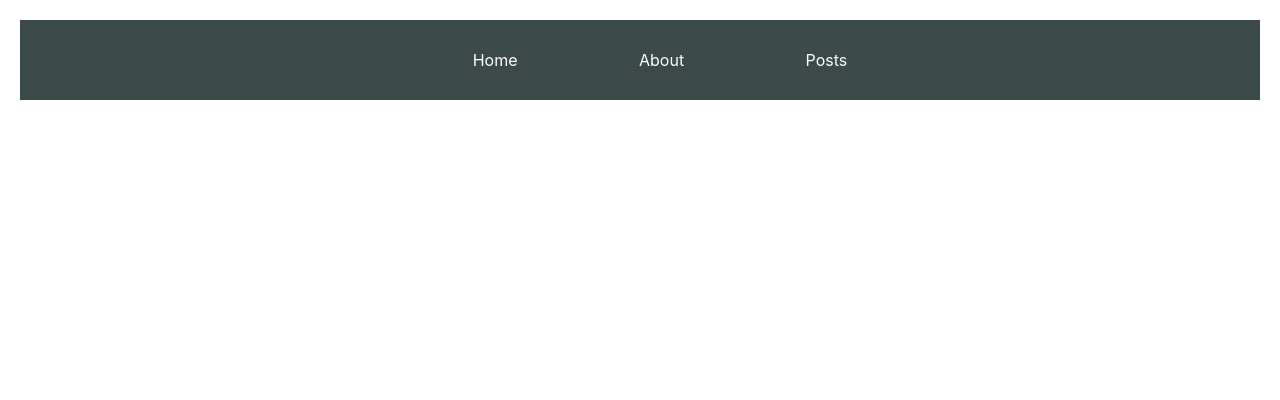
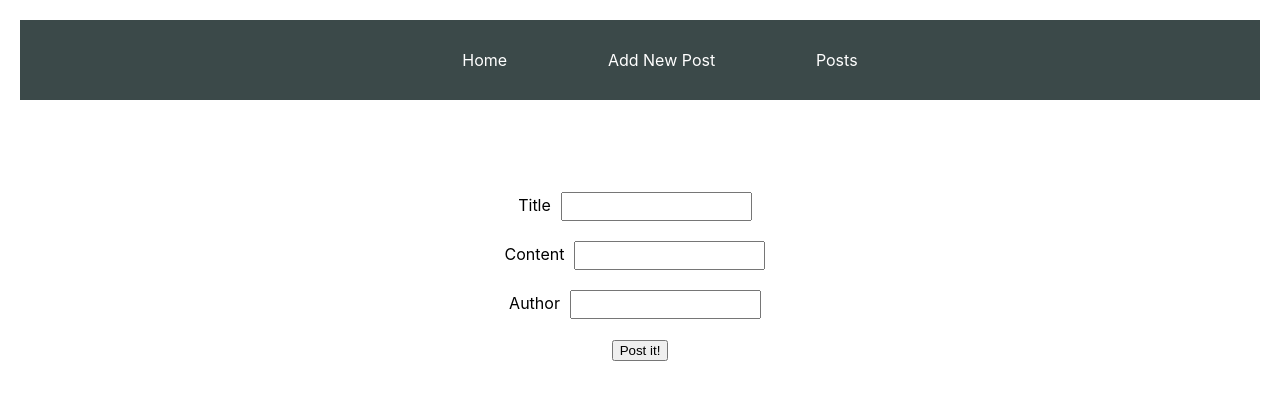
Before and after one commit to katherinebl/react-aepi-blog, a React (Create React App) app in the folder blog-test/: page /new in a window 1280 px wide. Shown: the top 400 px of the page. Built offline with nearby package versions, Linux system fonts and the light colour scheme.

Commit message:
Added react-hook-form to get data from user

```diff
--- a/blog-test/package.json
+++ b/blog-test/package.json
@@ -9,6 +9,7 @@
     "axios": "^0.21.1",
     "react": "^17.0.1",
     "react-dom": "^17.0.1",
+    "react-hook-form": "^6.15.4",
     "react-router-dom": "^5.2.0",
     "react-scripts": "4.0.3",
     "web-vitals": "^1.0.1"
--- a/blog-test/src/App.css
+++ b/blog-test/src/App.css
@@ -9,6 +9,21 @@
   margin-top: 0;
   padding-top: 2em;
   text-align: center;
+}
+
+.App form {
+  margin: 2em auto;
+  padding: 40px;
+  height: 100%;
+}
+
+.App form .form-control{
+  margin: 20px auto;
+}
+
+.App form input{
+  padding: 5px;
+  margin: 0 10px;
 }
 
 .nav {
--- a/blog-test/src/App.js
+++ b/blog-test/src/App.js
@@ -4,7 +4,7 @@ import PostsList from './components/PostsList';
 import PostDetail from './components/PostDetail';
 import Nav from './components/Nav';
 import Home from './components/Home';
-import About from './components/About';
+import Form from './components/Form';
 
 function App() {
   return (
@@ -13,7 +13,7 @@ function App() {
         <Nav />
         <Switch>
           <Route exact path="/" component={Home}/>
-          <Route path="/about" component={About}/>
+          <Route path="/new" component={Form}/>
           <Route exact path="/posts" component={PostsList}/>
           <Route path="/posts/:id" component={PostDetail}/>
         </Switch>
--- a/blog-test/src/components/About.jsx
+++ /dev/null
@@ -1,8 +0,0 @@
-export default function About() {
-  return (
-    <div>
-      <h2>About</h2>
-      <p>This is a blog exercise made with React JS</p>
-    </div>
-  )
-}
--- /dev/null
+++ b/blog-test/src/components/Form.jsx
@@ -0,0 +1,30 @@
+import { useForm } from "react-hook-form";
+export default function Form(){
+
+  const { register, handleSubmit, errors } = useForm();
+
+  const onSubmit = (data) => {
+    console.log(data);
+  };
+
+  return (
+    <form onSubmit={handleSubmit(onSubmit)}>
+      <div className="form-control">
+        <label>Title</label>
+        <input type="text" name="title" ref={register} />
+      </div>
+      <div className="form-control">
+        <label>Content</label>
+        <input type="text" name="content" ref={register} />
+      </div>
+      <div className="form-control">
+        <label>Author</label>
+        <input type="text" name="author" ref={register} />
+      </div>
+      <div className="form-control">
+        <label></label>
+        <button type="submit">Post it!</button>
+      </div>
+    </form>
+  );
+}
--- a/blog-test/src/components/Home.jsx
+++ b/blog-test/src/components/Home.jsx
@@ -2,6 +2,7 @@ export default function Home() {
   return (
     <div>
       <h1>Blog App</h1>
+      <h2>This is a blog exercise made with React JS</h2>
     </div>
   )
 }
--- a/blog-test/src/components/Nav.jsx
+++ b/blog-test/src/components/Nav.jsx
@@ -15,8 +15,8 @@ export default function Nav() {
           <li>Home</li>
         </Link>
 
-        <Link to="/about" style={navStyle}>
-          <li>About</li>
+        <Link to="/new" style={navStyle}>
+          <li>Add New Post</li>
         </Link>
 
         <Link to="/posts" style={navStyle}>
--- a/blog-test/src/components/PostsList.jsx
+++ b/blog-test/src/components/PostsList.jsx
@@ -2,6 +2,7 @@ import { useEffect, useState } from 'react';
 import { Link } from 'react-router-dom'
 import axios from 'axios';
 import PostDetail from './PostDetail';
+import Form from './Form';
 
 function PostsList () {
 
@@ -34,7 +35,12 @@ function PostsList () {
 
   return (
     <>
-      <div className="container">{postsList}</div>
+      <div className="container">
+        {postsList}
+      </div>
+      {/* <div className="container">
+        <Form />
+      </div> */}
     </>
   )
 }
```
Also changed, not shown: 1 other file (tests, documents, lock files or other folders).
